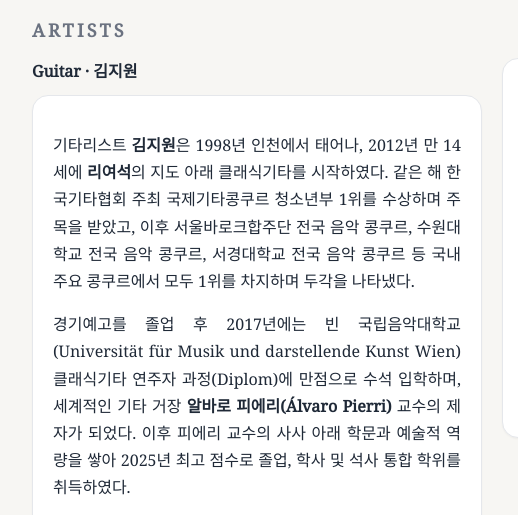
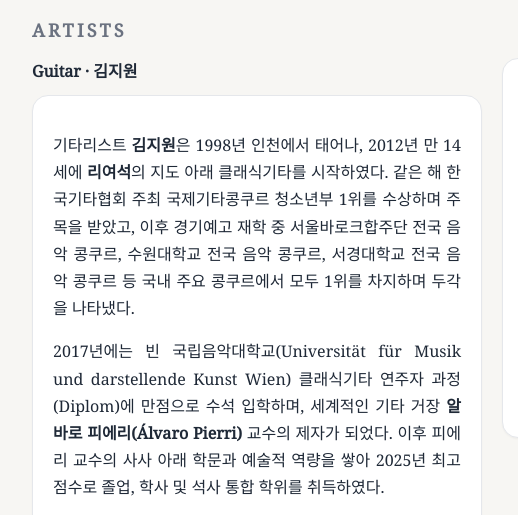
Before and after one commit to easternPublishing/KimJiWon_recital, a plain HTML site: page index.html in a window 1280 px wide. Shown: the part 1300-1815 px from the top of the page, 148-666 px from the left. Drawn offline with Linux system fonts and the light colour scheme.

Commit message:
Update index.html
부분 텍스트 수정 및 표지 링크

```diff
--- a/index.html
+++ b/index.html
@@ -314,7 +314,7 @@
       <div class="hero-cta">
         <div class="datetime">2025.9.20 sat pm5:00</div>
         <div class="venue">예술공간 수애뇨</div>
-        <a class="ticket" href="#">전석 초대</a>
+        <a class="ticket" href="#reservation">전석 초대</a>
       </div>
   </header>
 
@@ -349,9 +349,9 @@
             <div class="card">
               <p>기타리스트 <strong>김지원</strong>은 1998년 인천에서 태어나, 2012년 만 14세에 <strong>리여석</strong>의 지도 아래 클래식기타를 시작하였다. 같은 해 한국기타협회 주최
                 국제기타콩쿠르
-                청소년부 1위를 수상하며 주목을 받았고, 이후 서울바로크합주단 전국 음악 콩쿠르, 수원대학교 전국 음악 콩쿠르, 서경대학교 전국 음악 콩쿠르 등 국내 주요 콩쿠르에서 모두 1위를 차지하며
+                청소년부 1위를 수상하며 주목을 받았고, 이후 경기예고 재학 중 서울바로크합주단 전국 음악 콩쿠르, 수원대학교 전국 음악 콩쿠르, 서경대학교 전국 음악 콩쿠르 등 국내 주요 콩쿠르에서 모두 1위를 차지하며
                 두각을 나타냈다.</p>
-              <p>경기예고를 졸업 후 2017년에는 빈 국립음악대학교(Universität für Musik und darstellende Kunst Wien) 클래식기타 연주자 과정(Diplom)에 만점으로 수석
+              <p>2017년에는 빈 국립음악대학교(Universität für Musik und darstellende Kunst Wien) 클래식기타 연주자 과정(Diplom)에 만점으로 수석
                 입학하며, 세계적인 기타 거장 <strong>알바로 피에리(Álvaro Pierri)</strong> 교수의 제자가 되었다. 이후 피에리 교수의 사사 아래 학문과 예술적 역량을 쌓아
                 2025년 최고 점수로 졸업, 학사 및 석사 통합 학위를 취득하였다.</p>
               <p>그는 주오스트리아 한국문화원, 재오스트리아 한인연합회 등 다양한 무대에 연주자로 초청되어 활동해 왔으며, 오는 가을부터는 동 대학 최고연주자과정(Postgraduate
```
